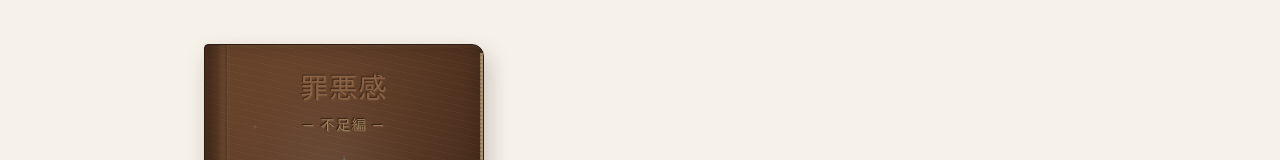
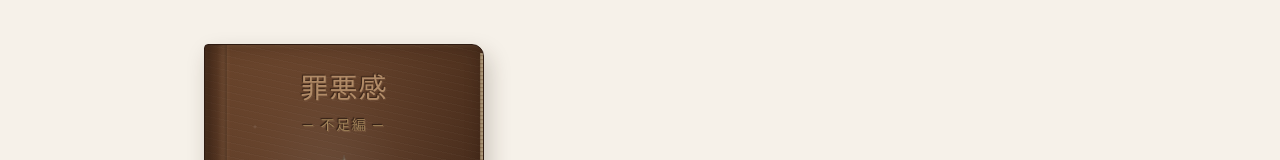
Before and after one commit to hiracoh/watashihertz, a Next.js app: page /encyclopedias in a window 1280 px wide. Shown: the part 208-368 px from the top of the page. Built offline with nearby package versions, Linux system fonts and the light colour scheme; a web font is replaced by a local one.

Commit message:
Update page.tsx

```diff
--- a/app/encyclopedias/page.tsx
+++ b/app/encyclopedias/page.tsx
@@ -168,9 +168,9 @@ export default function EncyclopediasPage() {
     letterSpacing: '0.04em',
     fontFamily: "'Yuji Syuku', serif",
     fontWeight: 400,
-    color: '#8B6244',
+    color: '#B18B67',
 textShadow:
-  '-1px -1px 1px rgba(35,20,12,0.55), 1px 1px 1px rgba(210,165,110,0.10)',
+  '-1px -1px 1px rgba(35,20,12,0.65), 1px 1px 1px rgba(255,225,185,0.08)',
 WebkitTextStroke: '0px',
   }}
 >
```
